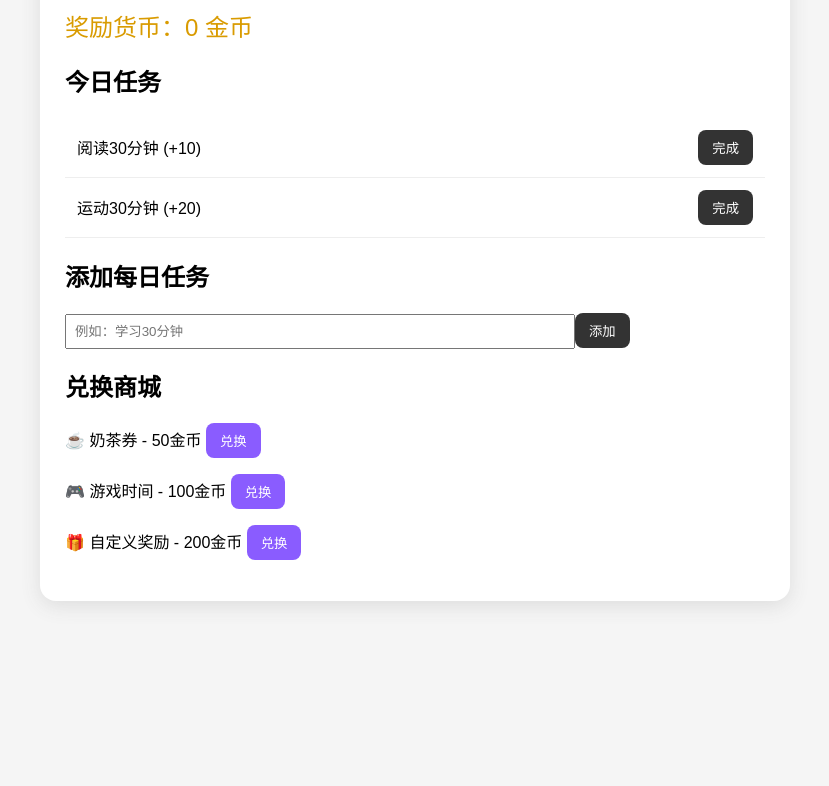
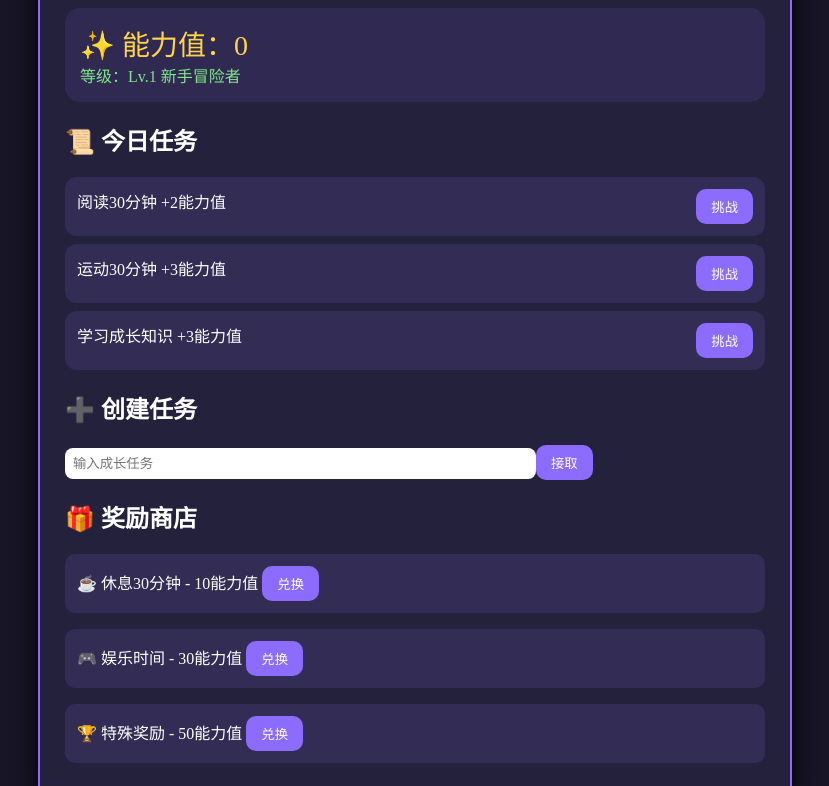
Before and after one commit to tom0303987-debug/Aca, a plain HTML site: page index.html in a window 1280 px wide. Shown: the part 136-922 px from the top of the page, without its empty margins (225-1054 px from the left). Before the commit the page ends 800 px from the top, so only its background shows below. Drawn offline with Linux system fonts and the light colour scheme.

Commit message:
Transform task system into RPG game style with ability points

```diff
--- a/index.html
+++ b/index.html
@@ -2,34 +2,27 @@
 <html lang="zh-CN">
 <head>
 <meta charset="UTF-8">
-<meta name="viewport" content="width=device-width, initial-scale=1.0">
-<title>任务奖励系统</title>
+<meta name="viewport" content="width=device-width,initial-scale=1.0">
+<title>冒险者成长系统</title>
 <style>
-body{font-family:Arial,"Microsoft YaHei";background:#f5f5f5;margin:0;padding:30px}.box{max-width:700px;margin:auto;background:#fff;padding:25px;border-radius:16px;box-shadow:0 5px 20px #ddd}.coin{font-size:24px;color:#d99b00}.task{display:flex;justify-content:space-between;align-items:center;padding:12px;border-bottom:1px solid #eee}.done{text-decoration:line-through;color:#999}button{padding:8px 14px;border:0;border-radius:8px;background:#333;color:#fff;cursor:pointer}.shop button{background:#8a5cff}input{padding:8px;width:70%}</style>
+body{font-family:"Microsoft YaHei";background:#171526;color:#fff;padding:20px}.box{max-width:700px;margin:auto;background:#24213d;border:2px solid #8b6cff;border-radius:20px;padding:25px;box-shadow:0 0 25px #000}.status{background:#302a52;padding:15px;border-radius:15px}.ability{font-size:28px;color:#ffd54a}.level{color:#7ee787}.task{display:flex;justify-content:space-between;padding:12px;margin:8px 0;background:#332d55;border-radius:12px}.done{opacity:.5;text-decoration:line-through}button{background:#8b6cff;color:#fff;border:0;border-radius:10px;padding:8px 15px}input{padding:8px;border-radius:8px;border:0;width:65%}.shop p{background:#332d55;padding:12px;border-radius:10px}
+</style>
 </head>
 <body>
 <div class="box">
-<h1>🎯 我的任务系统</h1>
-<div class="coin">奖励货币：<span id="coin">0</span> 金币</div>
-<h2>今日任务</h2>
-<div id="tasks"></div>
-<h2>添加每日任务</h2>
-<input id="newTask" placeholder="例如：学习30分钟"><button onclick="addTask()">添加</button>
-<h2>兑换商城</h2>
-<div class="shop">
-<p>☕ 奶茶券 - 50金币 <button onclick="buy(50)">兑换</button></p>
-<p>🎮 游戏时间 - 100金币 <button onclick="buy(100)">兑换</button></p>
-<p>🎁 自定义奖励 - 200金币 <button onclick="buy(200)">兑换</button></p>
-</div>
+<h1>⚔️ 冒险者成长系统</h1>
+<div class="status"><div class="ability">✨ 能力值：<span id="coin">0</span></div><div class="level">等级：Lv.<span id="lv">1</span> 新手冒险者</div></div>
+<h2>📜 今日任务</h2><div id="tasks"></div>
+<h2>➕ 创建任务</h2><input id="newTask" placeholder="输入成长任务"><button onclick="addTask()">接取</button>
+<h2>🎁 奖励商店</h2><div class="shop"><p>☕ 休息30分钟 - 10能力值 <button onclick="buy(10)">兑换</button></p><p>🎮 娱乐时间 - 30能力值 <button onclick="buy(30)">兑换</button></p><p>🏆 特殊奖励 - 50能力值 <button onclick="buy(50)">兑换</button></p></div>
 </div>
 <script>
-let data=JSON.parse(localStorage.getItem('taskData'))||{coin:0,tasks:[{name:'阅读30分钟',done:false,reward:10},{name:'运动30分钟',done:false,reward:20}]};
-function save(){localStorage.setItem('taskData',JSON.stringify(data));render()}
-function render(){document.getElementById('coin').innerText=data.coin;let box=document.getElementById('tasks');box.innerHTML='';data.tasks.forEach((t,i)=>{box.innerHTML+=`<div class="task ${t.done?'done':''}"><span>${t.name} (+${t.reward})</span><button onclick="complete(${i})">${t.done?'已完成':'完成'}</button></div>`})}
+let data=JSON.parse(localStorage.getItem('rpgTask'))||{coin:0,tasks:[{name:'阅读30分钟',done:false,reward:2},{name:'运动30分钟',done:false,reward:3},{name:'学习成长知识',done:false,reward:3}]};
+function save(){localStorage.setItem('rpgTask',JSON.stringify(data));render()}
+function render(){document.getElementById('coin').innerText=data.coin;document.getElementById('lv').innerText=Math.floor(data.coin/50)+1;let box=document.getElementById('tasks');box.innerHTML='';data.tasks.forEach((t,i)=>{box.innerHTML+=`<div class="task ${t.done?'done':''}"><span>${t.name} +${t.reward}能力值</span><button onclick="complete(${i})">${t.done?'完成':'挑战'}</button></div>`})}
 function complete(i){if(!data.tasks[i].done){data.tasks[i].done=true;data.coin+=data.tasks[i].reward;save()}}
-function addTask(){let n=document.getElementById('newTask').value;if(n){data.tasks.push({name:n,done:false,reward:10});save();document.getElementById('newTask').value=''}}
-function buy(cost){if(data.coin>=cost){data.coin-=cost;alert('兑换成功！');save()}else alert('金币不足')}
+function addTask(){let n=document.getElementById('newTask').value;if(n){data.tasks.push({name:n,done:false,reward:2});save()}}
+function buy(c){if(data.coin>=c){data.coin-=c;alert('奖励兑换成功！');save()}else alert('能力值不足')}
 render();
 </script>
-</body>
-</html>
+</body></html>
```
